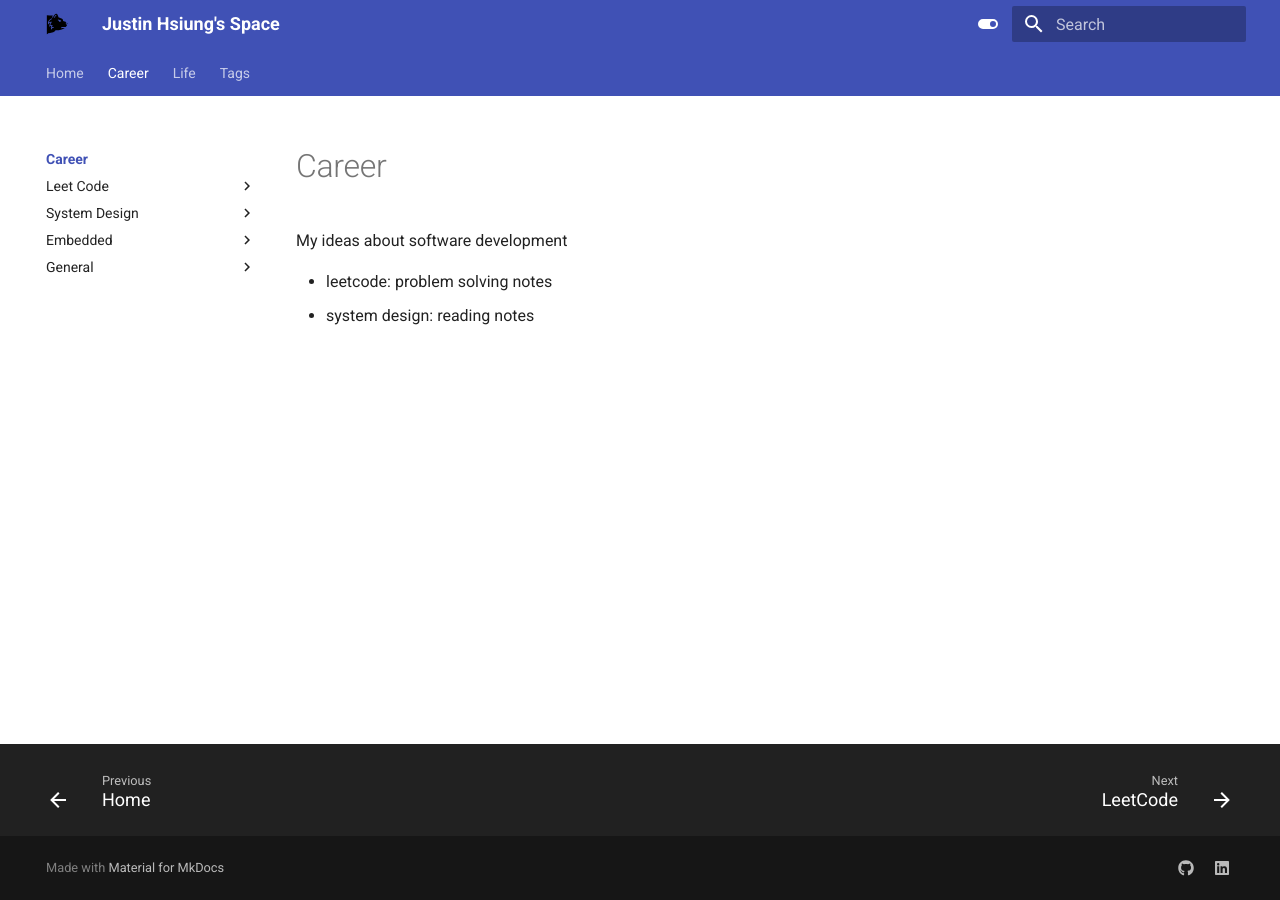
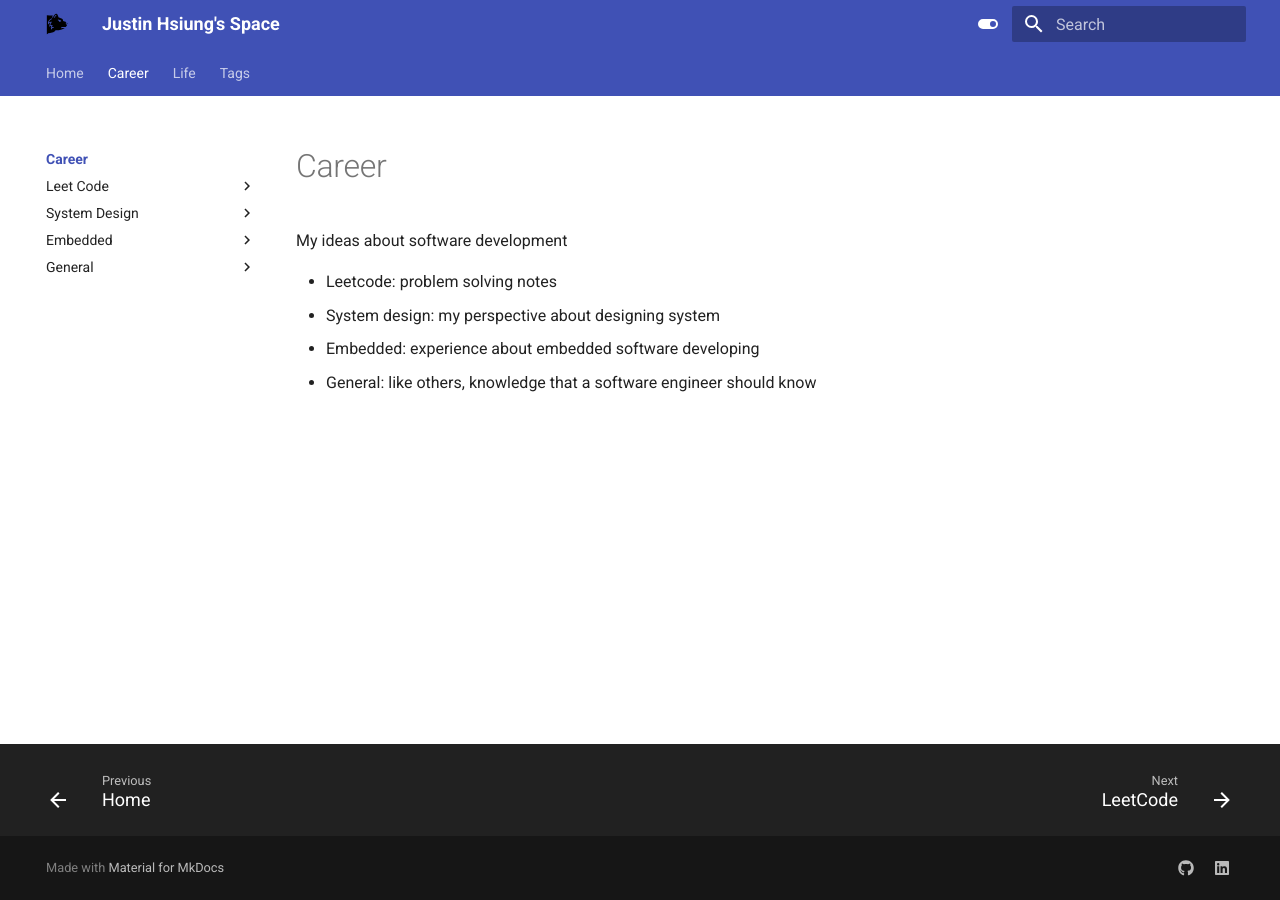
Before and after one commit to JustinBear99/mkdocs-blog, an MkDocs documentation site: the page built from docs/career/index.md, in a window 1280 px wide. Built offline with MkDocs 1.6.1 and Material for MkDocs 9.7.7, drawn with Linux system fonts in a browser that asks for light colours.

Commit message:
[LC] Add leetcode daily

```diff
--- a/docs/career/index.md
+++ b/docs/career/index.md
@@ -1,5 +1,7 @@
 # Career
 My ideas about software development
 
-- leetcode: problem solving notes
-- system design: reading notes
+- Leetcode: problem solving notes
+- System design: my perspective about designing system
+- Embedded: experience about embedded software developing
+- General: like others, knowledge that a software engineer should know
--- a/mkdocs.yml
+++ b/mkdocs.yml
@@ -70,6 +70,7 @@ nav:
           - career/leetcode/daily/nov2023/1814-count-nice-pairs-in-an-array.md
           - career/leetcode/daily/nov2023/1424-diagonal-traverse-2.md
           - career/leetcode/daily/nov2023/1630-arithmetic-subarrays.md
+          - career/leetcode/daily/nov2023/1561-maximum-number-of-coins-you-can-get.md
     - System Design:
       - career/system-design/index.md
       - ByteByteGo:
@@ -82,7 +83,7 @@ nav:
         - career/embedded/yocto/extend-nginx-conf-from-oe.md
         - career/embedded/yocto/install-python-module.md
     - General:
-      - career/oop-basics.md
+      - career/general/oop-basics.md
   - Life:
     - life/index.md
   - Tags: tags.md
```
Also changed, not shown: docs/career/leetcode/daily/nov2023/1561-maximum-number-of-coins-you-can-get.md (added, +35 -0 lines), docs/career/general/oop-basics.md (renamed from docs/career/oop-basics.md).
